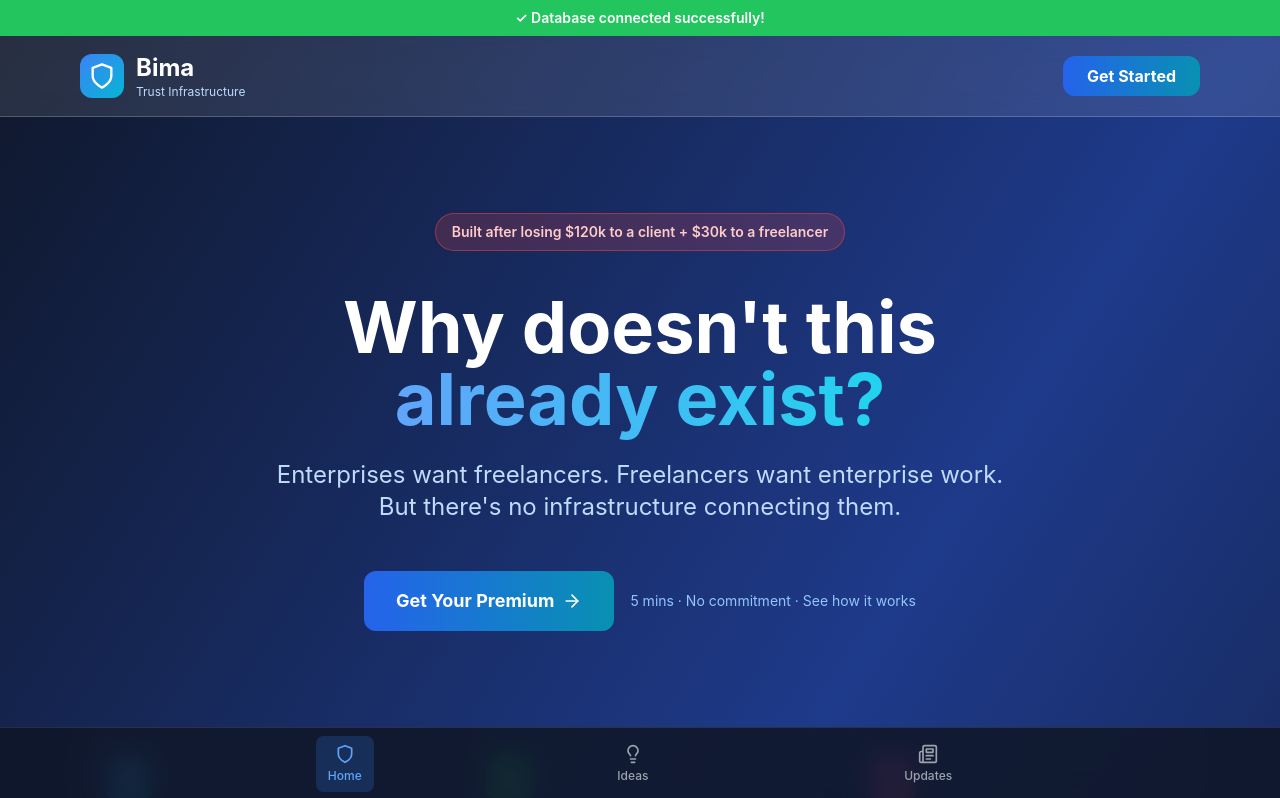
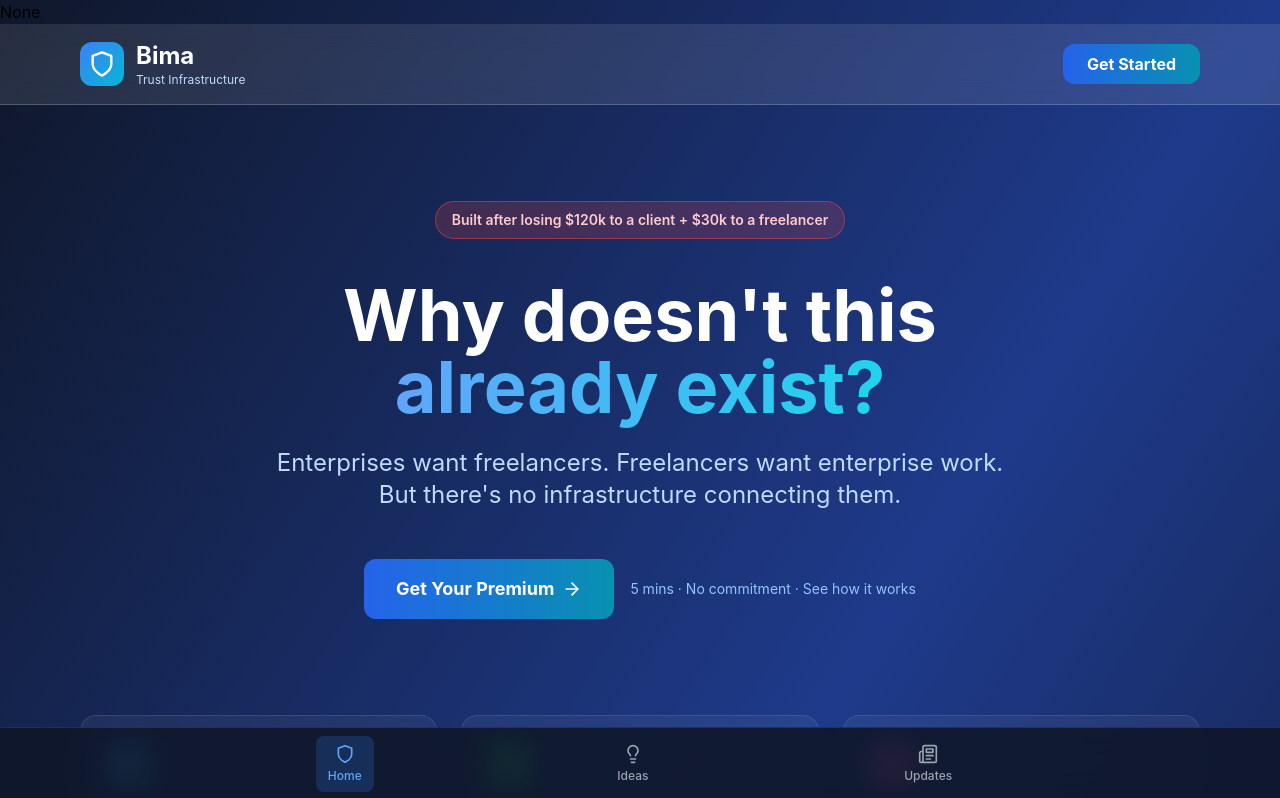
Before and after one commit to teslasam/bima-app, a React (Vite) app: page / in a window 1280 px wide. Shown: the top 798 px of the page. Built offline with nearby package versions, Linux system fonts and the light colour scheme; no server answers; the database is empty; the HTML template or start-up script is replaced by a standard one.

Commit message:
Update App.jsx

```diff
--- a/src/App.jsx
+++ b/src/App.jsx
@@ -2,8 +2,8 @@ import React, { useState, useEffect } from 'react';
 import { Shield, Clock, CheckCircle, FileText, Send, Lightbulb, Newspaper, LogIn, Mail, X, DollarSign, TrendingUp, Zap, ArrowRight } from 'lucide-react';
 
 // 🔥 REPLACE THESE WITH YOUR ACTUAL VALUES FROM SUPABASE
-const SUPABASE_URL = 'https://wsxnoitgeotpvnrcyyeg.supabase.co';
-const SUPABASE_ANON_KEY = 'eyJhbGciOiJIUzI1NiIsInR5cCI6IkpXVCJ9.eyJpc3MiOiJzdXBhYmFzZSIsInJlZiI6IndzeG5vaXRnZW90cHZucmN5eWVnIiwicm9sZSI6ImFub24iLCJpYXQiOjE3NjQwMzEyNTMsImV4cCI6MjA3OTYwNzI1M30.hbItDRVoSaQL_OxofbPDHQT1zRLynSufpRzuFTMKLig';
+const SUPABASE_URL = 'YOUR_SUPABASE_URL_HERE';
+const SUPABASE_ANON_KEY = 'YOUR_SUPABASE_ANON_KEY_HERE';
 
 const BimaApp = () => {
   const [activeTab, setActiveTab] = useState('home');
@@ -180,17 +180,7 @@ const BimaApp = () => {
 
   return (
     <div className="min-h-screen bg-gradient-to-br from-slate-900 via-blue-900 to-slate-900">
-      {dbStatus === 'error' && (
-        <div className="bg-red-500 text-white px-4 py-2 text-center text-sm font-semibold">
-          ⚠️ Database not connected. Update SUPABASE_URL and SUPABASE_ANON_KEY in the code.
-        </div>
-      )}
-
-      {dbStatus === 'connected' && (
-        <div className="bg-green-500 text-white px-4 py-2 text-center text-sm font-semibold">
-          ✓ Database connected successfully!
-        </div>
-      )}
+None
 
       {showLogin && (
         <div className="fixed inset-0 bg-black bg-opacity-70 flex items-center justify-center z-50 p-4 backdrop-blur-sm">
```
